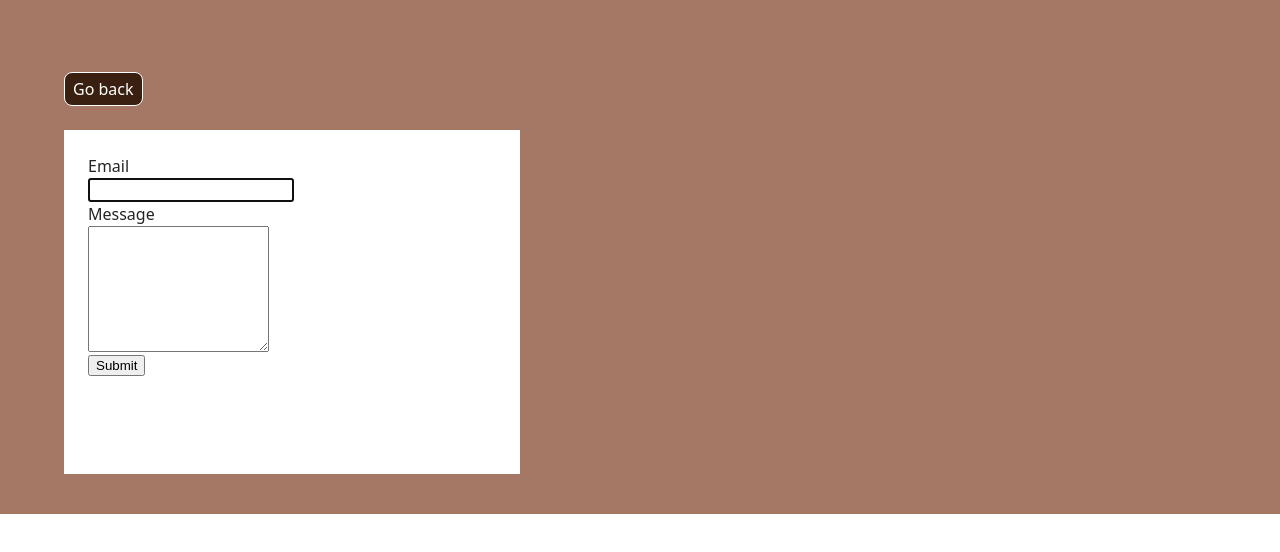
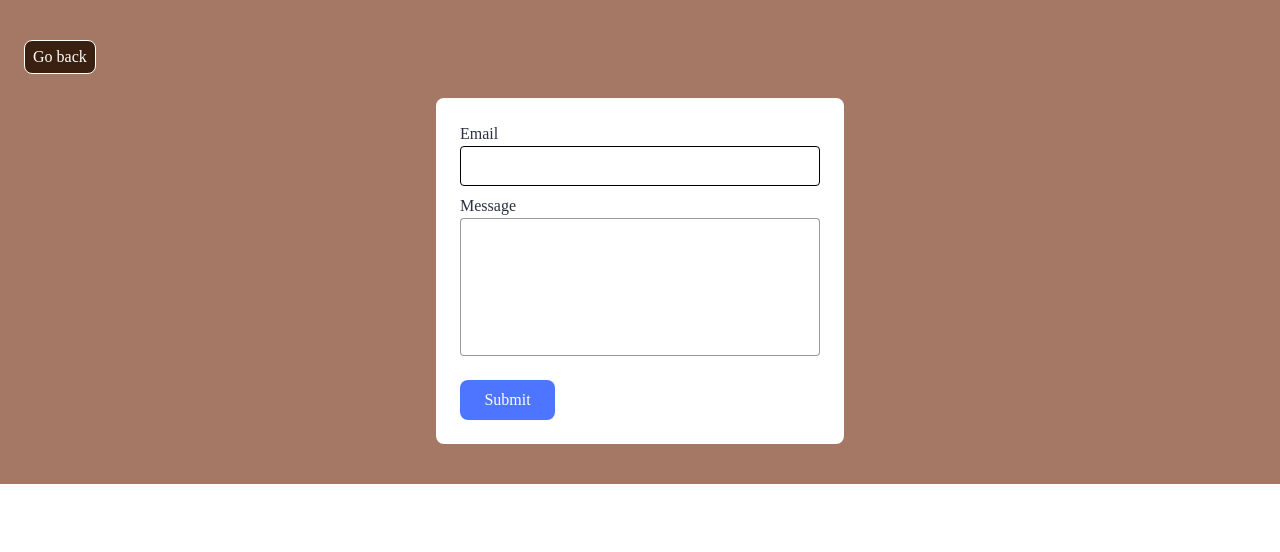
Before and after one commit to hanna-uler/goit-js-hw-09, a website built with Vite: page src/2-form.html in a window 1280 px wide. Built offline with nearby package versions, Linux system fonts and the light colour scheme.

Commit message:
complete CSS, remove unnecessary divs from html,modify back-link css

```diff
--- a/src/2-form.html
+++ b/src/2-form.html
@@ -13,18 +13,18 @@
         <a class="back-link" href="./index.html">Go back</a>
 
         <form class="feedback-form" autocomplete="off">
-          <div class="form-field">
           <label class="form-label">
             Email
             <input class="form-input" type="email" name="email" autofocus />
           </label>
-          </div>
-          <div class="form-field">
           <label class="form-label">
             Message
-              <textarea class="form-input" name="message" rows="8"></textarea>
+            <textarea
+              class="form-input form-textarea"
+              name="message"
+              rows="8"
+            ></textarea>
           </label>
-          </div>
           <button class="submit-btn" type="submit">Submit</button>
         </form>
       </div>
--- a/src/css/back-link.css
+++ b/src/css/back-link.css
@@ -2,7 +2,7 @@
   position: relative;
   display: inline-block;
   padding: 4px 8px;
-  margin-top: 32px;
+  /* margin-top: 32px; */
   border: 1px solid;
   border-radius: 8px;
   margin-bottom: 24px;
--- a/src/css/styles.css
+++ b/src/css/styles.css
@@ -23,7 +23,23 @@ body {
   max-width: 100%;
   margin: 0;
   padding: 0;
+  font-family: Montserrat;
+    font-weight: 400;
+    font-size: 16px;
+    line-height: 24px;
+    letter-spacing: 4%;
 }
+
+section {
+  background-color: #A47864;
+  padding-top: 40px;
+  padding-bottom: 40px;
+}
+
+ul {
+  list-style-type: none;
+}
+
 input {
   font-family: inherit;
 }
@@ -31,15 +47,6 @@ input {
     max-width: 1280px;
     padding: 0 24px;
     margin: 0 auto;
-}
-
-section {
-  background-color: #A47864;
-  padding: 40px;
-}
-
-ul {
-  list-style-type: none;
 }
 
 .back-link{
@@ -66,6 +73,8 @@ ul {
 .nav-link:hover {
   color: #A47864;
 }
+
+/* Gallery Styles */
 .gallery {
   display: flex;
   flex-wrap: wrap;
@@ -73,7 +82,6 @@ ul {
   /* width: 100% */
   /* max-width: 1128px; */
 }
-
 
 .gallery-item {
   width: calc((100% - 2 * 24px) / 3);
@@ -86,21 +94,61 @@ ul {
   object-fit: cover;
 }
 
-/* form styles */
+/* Form Styles */
 .feedback-form{
-background-color: #fff;
-padding: 24px;
-width: 408px;
-height: 296px;
+  box-sizing: border-box;
+  margin: 0 auto;
+  background-color: #fff;
+  padding: 24px;
+  max-width: 408px;
+  border-radius: 8px;
 }
+
 .form-label{
+  color: #2E2F42;
   display: block;
-
+  margin-bottom: 8px;
 }
 .form-input{
   display: block;
+  box-sizing: border-box;
+  margin-bottom: 8px;
+  width: 100%;
+  height: 40px;
+  border: 1px solid rgba(00,00, 00, 0.4);
+  border-radius: 4px;
+  padding: 8px 16px 8px 16px;
+  outline: none;
+  transition: border-color 250ms cubic-bezier(0.4, 0, 0.2, 1);
 }
 
+.form-textarea{
+  min-height: 80px;
+  height: auto;
+  resize: none;
+}
+
+.form-input:hover, .form-input:focus{
+  border-color: rgba(00, 00, 00, 1);
+}
+.form-input:active {
+  border-color: rgba(00, 00, 00, 0.4);
+}
 .submit-btn{
-
+  font-family: inherit;
+  cursor: pointer;
+  background-color: #4E75FF;
+  padding: 8px 18px;
+  font-weight: 500;
+  font-size: 16px;
+  color: #fff;
+  border-radius: 8px;
+  min-width: 95px;
+  height: 40px;
+  border: none;
+  transition: background-color 250ms cubic-bezier(0.4, 0, 0.2, 1);
+  margin-top: 16px;
 }
+.submit-btn:hover, .submit-btn:focus{
+  background-color: #6C8CFF;
+}
```
Lines whose indentation alone changed are shown as unchanged.
